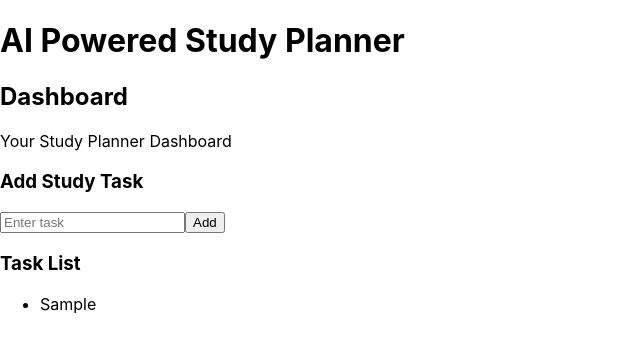
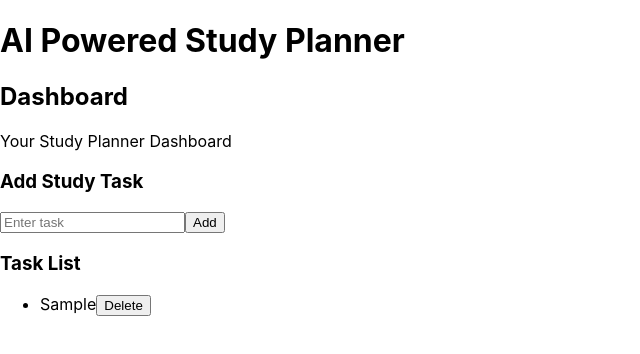
Before and after one commit to pradnyapagale7654/AI-Powered-Study-Planner, a React (Create React App) app in the folder client/: page / in a window 1280 px wide. Both pictures are taken after typing "Sample" into the empty fields and a click on the button "Add". Shown: the top 354 px of the page, without its empty margins (0-640 px from the left). Built offline with nearby package versions, Linux system fonts and the light colour scheme.

Commit message:
Delete task feature added

```diff
--- a/client/src/components/TaskForm.js
+++ b/client/src/components/TaskForm.js
@@ -12,6 +12,11 @@
 
 setTasks([...tasks, task]);
 setTask("");
+};
+
+const deleteTask = (index) => {
+const newTasks = tasks.filter((_, i) => i !== index);
+setTasks(newTasks);
 };
 
 return (
@@ -36,7 +41,10 @@
 
 <ul>
 {tasks.map((t,index)=>(
-<li key={index}>{t}</li>
+<li key={index}>
+{t}
+<button onClick={()=>deleteTask(index)}> Delete </button>
+</li>
 ))}
 </ul>
 
```
